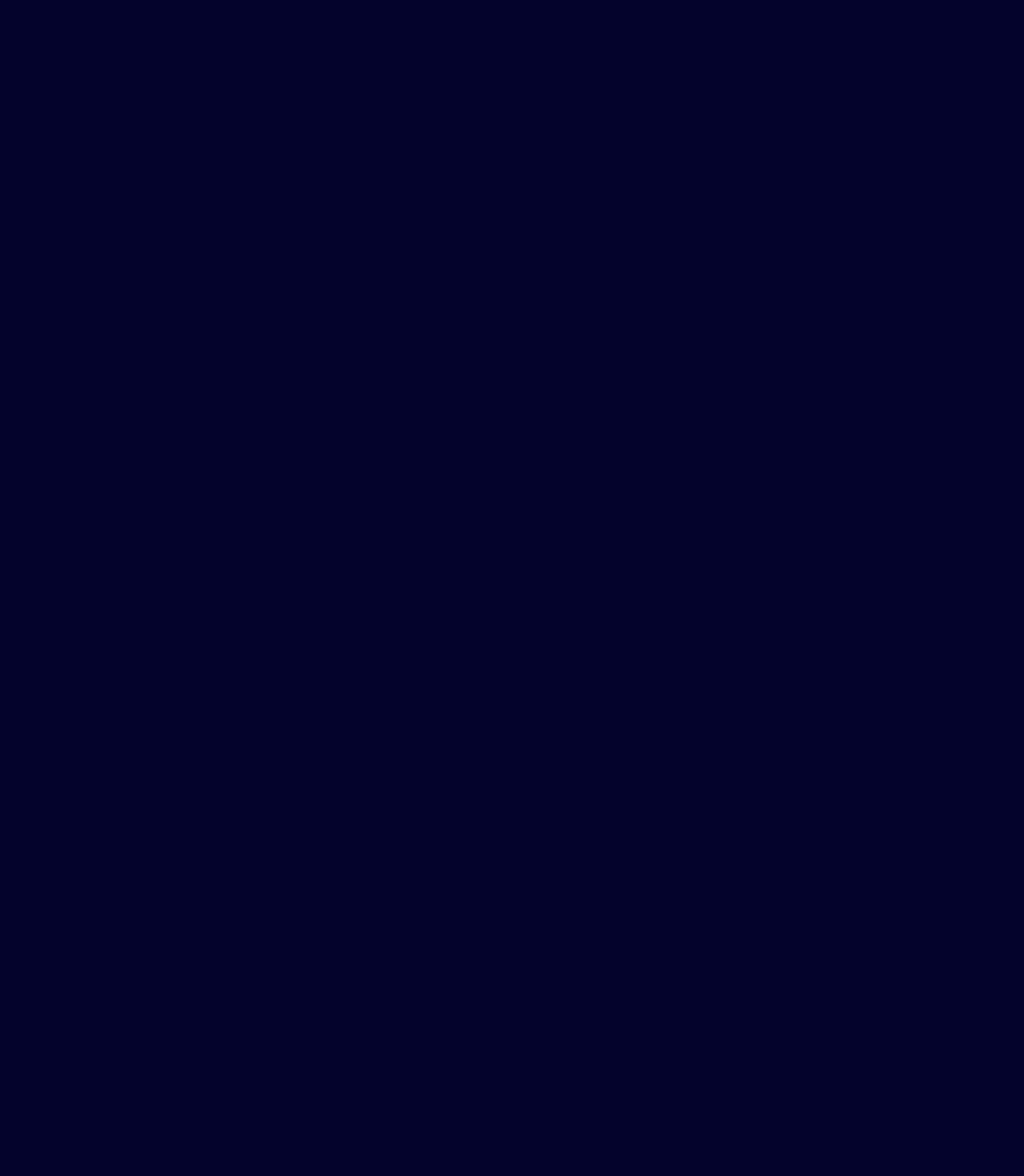
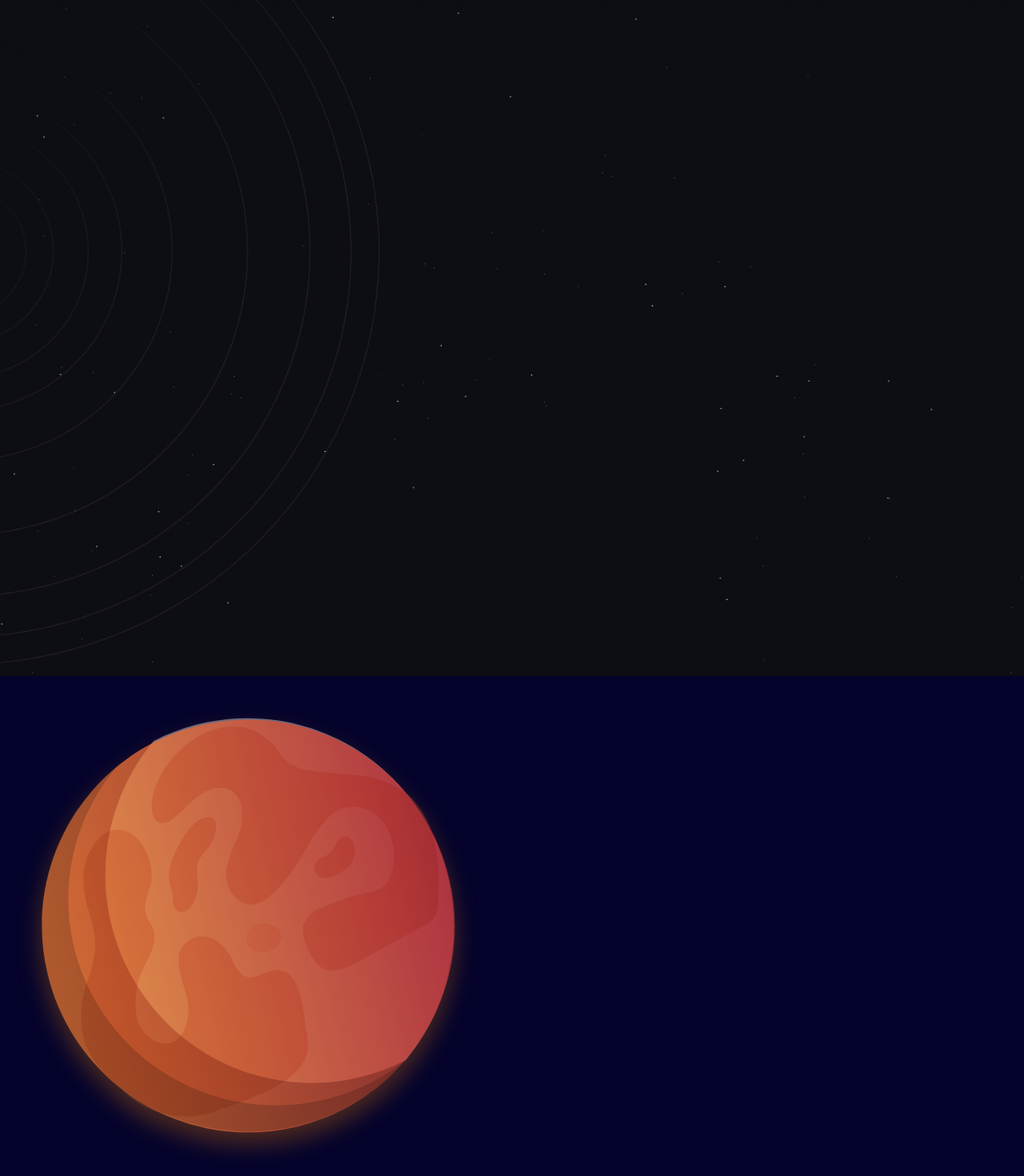
Before and after one commit to fabriciofcastro/ProjetoMarte, a Next.js app: page / in a window 1280 px wide. Shown: the part 1074-2544 px from the top of the page at 80% size. Before the commit the page ends 2057 px from the top, so only its background shows below. Built offline with nearby package versions, Linux system fonts and the light colour scheme.

Commit message:
implementação da página Sobre

```diff
--- a/src/components/Abount/index.tsx
+++ b/src/components/Abount/index.tsx
@@ -1,6 +1,8 @@
 import Head from 'next/head';
+import Image from 'next/image';
 import { S_Abount, Imagem } from './styled'
-
+import start from '../../../public/images/stars.jpg'  // esta imagem deveria se background
+import PlanetaMarte from '../../../public/images/mars.svg' // esta deveria ficar por cima
 
 export default function Abount() {
   return (
@@ -10,7 +12,8 @@ export default function Abount() {
 
       </Head>
       <S_Abount>
-
+        <Imagem src={ start } />
+        <Image src={ PlanetaMarte } />
 
       </S_Abount>
 
--- a/src/components/Abount/styled.ts
+++ b/src/components/Abount/styled.ts
@@ -1,4 +1,4 @@
-
+import Image from 'next/image'
 import styled from "styled-components";
 
 
@@ -9,12 +9,8 @@ export const S_Abount = styled.div`
 
 `
 
-export const Imagem = styled.div`
-
-
+export const Imagem = styled(Image)`
+  position: absolute;
+  z-index: -1;
 
 `
-
-export const PlanetMart = styled.div`
-
-`
```
Also changed, not shown: 1 other file (tests, documents, lock files or other folders).
